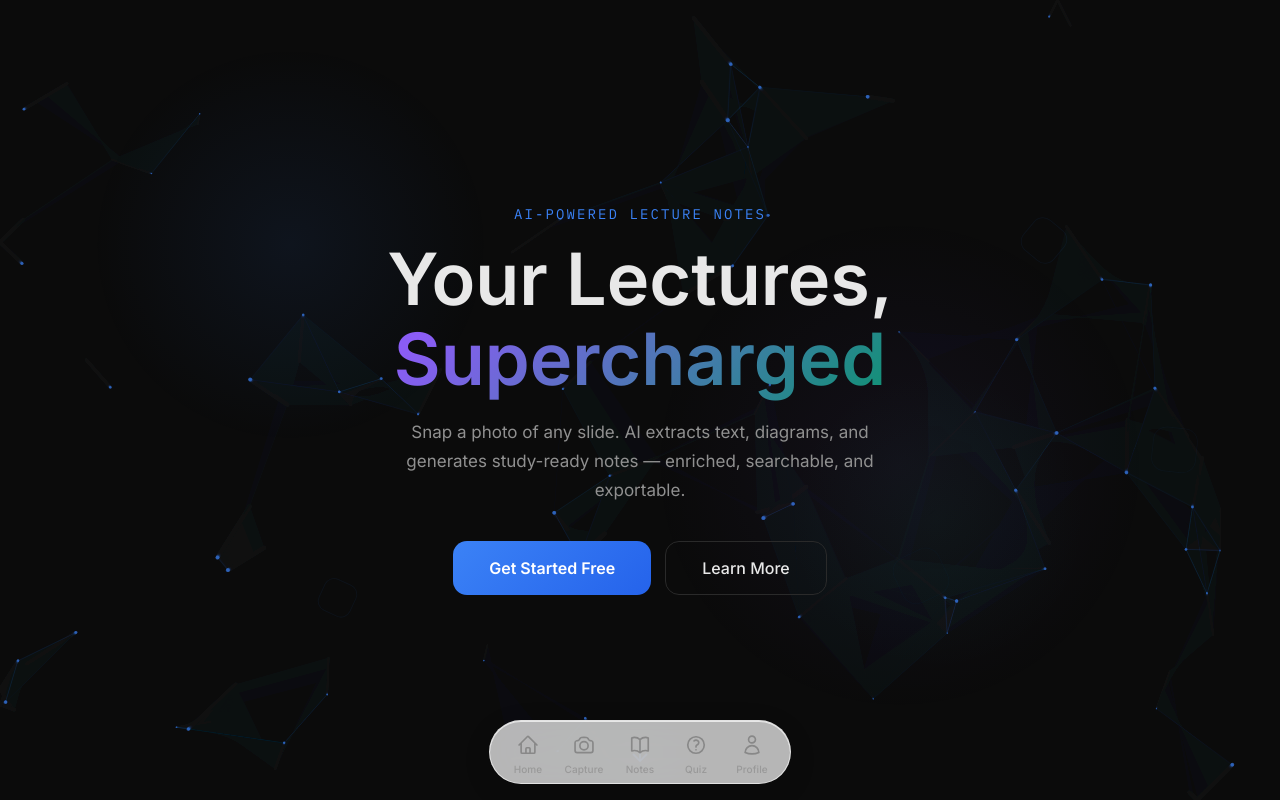
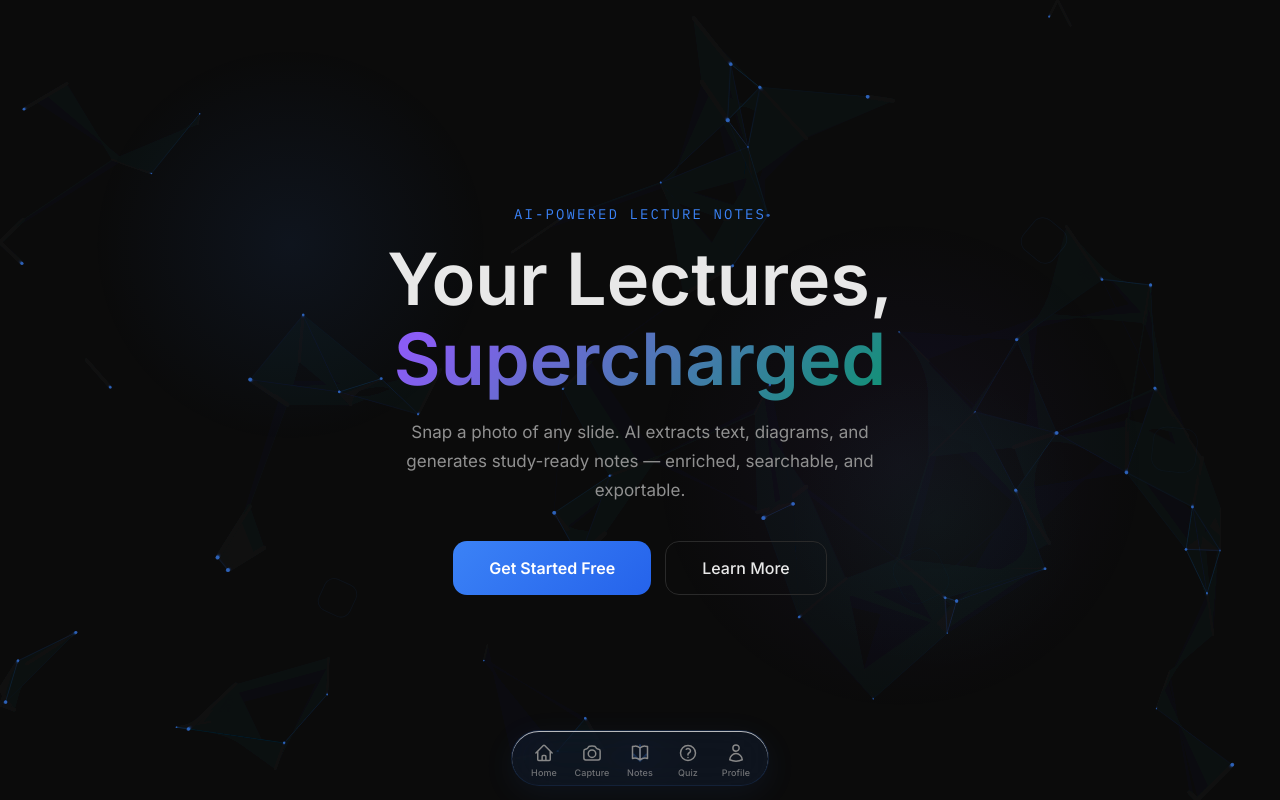
Before and after one commit to ShlokSathwara2/Lecturn, a Next.js app in the folder app/: page / in a window 1280 px wide. Shown: the top 800 px of the page. Built offline with nearby package versions, Linux system fonts and the light colour scheme; no server answers.

Commit message:
feat: adaptive accent colors for nav + touch particles, smaller glass pill

```diff
--- a/app/src/app/capture/page.tsx
+++ b/app/src/app/capture/page.tsx
@@ -10,6 +10,7 @@ import { queueCapture } from "@/lib/offline-queue"
 import { useOnlineStatus } from "@/lib/useOnlineStatus"
 import { audioNotes as audioNotesApi } from "@/lib/api"
 import { motion, AnimatePresence } from "framer-motion"
+import { usePageAccent } from "@/lib/AccentContext"
 
 interface Subject { id: string; name: string }
 interface Chapter { id: string; subject_id: string; title: string }
@@ -68,6 +69,7 @@ export default function CapturePage() {
   const router = useRouter()
   const fileRef = useRef<HTMLInputElement>(null)
   const supabase = createClient()
+  usePageAccent("#10b981")
   const online = useOnlineStatus()
 
   const [user, setUser] = useState<any>(null)
--- a/app/src/app/dashboard/page.tsx
+++ b/app/src/app/dashboard/page.tsx
@@ -7,6 +7,7 @@ import { subjects as subjectsApi, chapters as chaptersApi, captures as capturesA
 import { getQueue, removeFromQueue } from "@/lib/offline-queue"
 import { useOnlineStatus } from "@/lib/useOnlineStatus"
 import { motion, AnimatePresence } from "framer-motion"
+import { usePageAccent } from "@/lib/AccentContext"
 
 interface Subject { id: string; name: string }
 interface Chapter { id: string; subject_id: string; title: string; created_at: string }
@@ -136,6 +137,7 @@ const itemVariants = {
 export default function DashboardPage() {
   const router = useRouter()
   const supabase = createClient()
+  usePageAccent("#3b82f6")
 
   const [subjects, setSubjects] = useState<Subject[]>([])
   const [expandedSubject, setExpandedSubject] = useState<string | null>(null)
--- a/app/src/app/notes/page.tsx
+++ b/app/src/app/notes/page.tsx
@@ -5,6 +5,7 @@ import { useRouter } from "next/navigation"
 import { createClient } from "@/lib/supabase"
 import { subjects as subjectsApi, chapters as chaptersApi, captures as capturesApi } from "@/lib/api"
 import { motion, AnimatePresence } from "framer-motion"
+import { usePageAccent } from "@/lib/AccentContext"
 
 interface Subject { id: string; name: string }
 interface Chapter { id: string; subject_id: string; title: string; created_at: string }
@@ -71,6 +72,7 @@ const itemVariants = {
 export default function NotesPage() {
   const router = useRouter()
   const supabase = createClient()
+  usePageAccent("#8b5cf6")
 
   const [subjects, setSubjects] = useState<Subject[]>([])
   const [expandedSubject, setExpandedSubject] = useState<string | null>(null)
--- a/app/src/app/profile/page.tsx
+++ b/app/src/app/profile/page.tsx
@@ -5,6 +5,7 @@ import { useRouter } from "next/navigation"
 import { createClient } from "@/lib/supabase"
 import { subjects as subjectsApi, chapters as chaptersApi, captures as capturesApi } from "@/lib/api"
 import { motion } from "framer-motion"
+import { usePageAccent } from "@/lib/AccentContext"
 
 function ParticleField() {
   const canvasRef = useRef<HTMLCanvasElement>(null)
@@ -68,6 +69,7 @@ const itemVariants = {
 export default function ProfilePage() {
   const router = useRouter()
   const supabase = createClient()
+  usePageAccent("#ec4899")
 
   const [user, setUser] = useState<any>(null)
   const [loading, setLoading] = useState(true)
--- a/app/src/app/quiz/page.tsx
+++ b/app/src/app/quiz/page.tsx
@@ -5,6 +5,7 @@ import { useRouter } from "next/navigation"
 import { createClient } from "@/lib/supabase"
 import { subjects as subjectsApi, chapters as chaptersApi, captures as capturesApi } from "@/lib/api"
 import { motion, AnimatePresence } from "framer-motion"
+import { usePageAccent } from "@/lib/AccentContext"
 
 interface Subject { id: string; name: string }
 interface Chapter { id: string; subject_id: string; title: string; created_at: string }
@@ -62,6 +63,7 @@ function ParticleField() {
 export default function QuizPage() {
   const router = useRouter()
   const supabase = createClient()
+  usePageAccent("#f59e0b")
 
   const [subjects, setSubjects] = useState<Subject[]>([])
   const [selectedSubject, setSelectedSubject] = useState<Subject | null>(null)
--- a/app/src/components/BottomNav.tsx
+++ b/app/src/components/BottomNav.tsx
@@ -3,6 +3,7 @@
 import { usePathname } from "next/navigation"
 import Link from "next/link"
 import { motion } from "framer-motion"
+import { useAccent } from "@/lib/AccentContext"
 
 const TABS = [
   { path: "/dashboard", label: "Home", icon: HomeIcon },
@@ -14,6 +15,11 @@ const TABS = [
 
 export default function BottomNav() {
   const pathname = usePathname()
+  const { color } = useAccent()
+
+  const r = parseInt(color.slice(1, 3), 16)
+  const g = parseInt(color.slice(3, 5), 16)
+  const b = parseInt(color.slice(5, 7), 16)
 
   return (
     <motion.nav
@@ -21,25 +27,46 @@ export default function BottomNav() {
       animate={{ y: 0, opacity: 1 }}
       transition={{ delay: 0.3, type: "spring", stiffness: 300, damping: 30 }}
       className="bottom-nav"
+      style={{
+        background: `rgba(${r}, ${g}, ${b}, 0.08)`,
+        borderColor: `rgba(${r}, ${g}, ${b}, 0.12)`,
+        boxShadow: `0 8px 32px rgba(${r}, ${g}, ${b}, 0.08), 0 2px 8px rgba(0,0,0,0.04), inset 0 1px 0 rgba(255,255,255,0.7)`,
+      }}
     >
       {TABS.map((tab) => {
         const active = pathname === tab.path || pathname.startsWith(tab.path + "/")
         return (
           <Link key={tab.path} href={tab.path} style={{ flex: 1, display: "flex", justifyContent: "center", textDecoration: "none" }}>
-            <motion.div whileTap={{ scale: 0.9 }} className="bottom-nav-item-inner">
-              <div className={`bottom-nav-icon ${active ? "active" : ""}`}>
+            <motion.div whileTap={{ scale: 0.85 }} className="bottom-nav-item-inner">
+              <motion.div
+                className="bottom-nav-icon"
+                animate={{ color: active ? color : "#888" }}
+                transition={{ duration: 0.25 }}
+              >
                 {active && (
                   <motion.div
-                    layoutId="nav-pill"
+                    layoutId="nav-glass"
                     className="nav-active-pill"
+                    style={{
+                      background: `rgba(${r}, ${g}, ${b}, 0.12)`,
+                      borderColor: `rgba(${r}, ${g}, ${b}, 0.2)`,
+                      boxShadow: `0 4px 16px rgba(${r}, ${g}, ${b}, 0.15), inset 0 1px 0 rgba(255,255,255,0.8), inset 0 -1px 0 rgba(0,0,0,0.03)`,
+                    }}
                     transition={{ type: "spring", stiffness: 500, damping: 35 }}
                   />
                 )}
                 <tab.icon />
-              </div>
-              <span className={`bottom-nav-label ${active ? "active" : ""}`}>
+              </motion.div>
+              <motion.span
+                className="bottom-nav-label"
+                animate={{
+                  color: active ? color : "#999",
+                  opacity: active ? 1 : 0.7,
+                }}
+                transition={{ duration: 0.25 }}
+              >
                 {tab.label}
-              </span>
+              </motion.span>
             </motion.div>
           </Link>
         )
@@ -50,7 +77,7 @@ export default function BottomNav() {
 
 function HomeIcon() {
   return (
-    <svg width="22" height="22" fill="none" viewBox="0 0 24 24" stroke="currentColor" strokeWidth={1.8}>
+    <svg width="20" height="20" fill="none" viewBox="0 0 24 24" stroke="currentColor" strokeWidth={1.8}>
       <path strokeLinecap="round" strokeLinejoin="round" d="M2.25 12l8.954-8.955a1.126 1.126 0 011.591 0L21.75 12M4.5 9.75v10.125c0 .621.504 1.125 1.125 1.125H9.75v-4.875c0-.621.504-1.125 1.125-1.125h2.25c.621 0 1.125.504 1.125 1.125V21h4.125c.621 0 1.125-.504 1.125-1.125V9.75M8.25 21h8.25" />
     </svg>
   )
@@ -58,7 +85,7 @@ function HomeIcon() {
 
 function CameraIcon() {
   return (
-    <svg width="22" height="22" fill="none" viewBox="0 0 24 24" stroke="currentColor" strokeWidth={1.8}>
+    <svg width="20" height="20" fill="none" viewBox="0 0 24 24" stroke="currentColor" strokeWidth={1.8}>
       <path strokeLinecap="round" strokeLinejoin="round" d="M6.827 6.175A2.31 2.31 0 015.186 7.23c-.38.054-.757.112-1.134.175C2.999 7.58 2.25 8.507 2.25 9.574V18a2.25 2.25 0 002.25 2.25h15A2.25 2.25 0 0021.75 18V9.574c0-1.067-.75-1.994-1.802-2.169a47.865 47.865 0 00-1.134-.175 2.31 2.31 0 01-1.64-1.055l-.822-1.316a2.192 2.192 0 00-1.736-1.039 48.774 48.774 0 00-5.232 0 2.192 2.192 0 00-1.736 1.039l-.821 1.316z" />
       <path strokeLinecap="round" strokeLinejoin="round" d="M16.5 12.75a4.5 4.5 0 11-9 0 4.5 4.5 0 019 0z" />
     </svg>
@@ -67,7 +94,7 @@ function CameraIcon() {
 
 function NotesIcon() {
   return (
-    <svg width="22" height="22" fill="none" viewBox="0 0 24 24" stroke="currentColor" strokeWidth={1.8}>
+    <svg width="20" height="20" fill="none" viewBox="0 0 24 24" stroke="currentColor" strokeWidth={1.8}>
       <path strokeLinecap="round" strokeLinejoin="round" d="M12 6.042A8.967 8.967 0 006 3.75c-1.052 0-2.062.18-3 .512v14.25A8.987 8.987 0 016 18c2.305 0 4.408.867 6 2.292m0-14.25a8.966 8.966 0 016-2.292c1.052 0 2.062.18 3 .512v14.25A8.987 8.987 0 0018 18a8.967 8.967 0 00-6 2.292m0-14.25v14.25" />
     </svg>
   )
@@ -75,7 +102,7 @@ function NotesIcon() {
 
 function QuizIcon() {
   return (
-    <svg width="22" height="22" fill="none" viewBox="0 0 24 24" stroke="currentColor" strokeWidth={1.8}>
+    <svg width="20" height="20" fill="none" viewBox="0 0 24 24" stroke="currentColor" strokeWidth={1.8}>
       <path strokeLinecap="round" strokeLinejoin="round" d="M9.879 7.519c1.171-1.025 3.071-1.025 4.242 0 1.172 1.025 1.172 2.687 0 3.712-.203.179-.43.326-.67.442-.745.361-1.45.999-1.45 1.827v.75M21 12a9 9 0 11-18 0 9 9 0 0118 0zm-9 5.25h.008v.008H12v-.008z" />
     </svg>
   )
@@ -83,7 +110,7 @@ function QuizIcon() {
 
 function ProfileIcon() {
   return (
-    <svg width="22" height="22" fill="none" viewBox="0 0 24 24" stroke="currentColor" strokeWidth={1.8}>
+    <svg width="20" height="20" fill="none" viewBox="0 0 24 24" stroke="currentColor" strokeWidth={1.8}>
       <path strokeLinecap="round" strokeLinejoin="round" d="M15.75 6a3.75 3.75 0 11-7.5 0 3.75 3.75 0 017.5 0zM4.501 20.118a7.5 7.5 0 0114.998 0A17.933 17.933 0 0112 21.75c-2.676 0-5.216-.584-7.499-1.632z" />
     </svg>
   )
--- a/app/src/components/PWAWrapper.tsx
+++ b/app/src/components/PWAWrapper.tsx
@@ -2,13 +2,14 @@
 import PWARegister from "@/components/PWARegister"
 import BottomNav from "@/components/BottomNav"
 import TouchParticles from "@/components/TouchParticles"
+import { AccentProvider } from "@/lib/AccentContext"
 
 export default function PWAClientWrapper() {
   return (
-    <>
+    <AccentProvider>
       <PWARegister />
       <TouchParticles />
       <BottomNav />
-    </>
+    </AccentProvider>
   )
 }
--- a/app/src/components/TouchParticles.tsx
+++ b/app/src/components/TouchParticles.tsx
@@ -1,6 +1,7 @@
 "use client"
 
 import { useRef, useEffect, useCallback } from "react"
+import { useAccent } from "@/lib/AccentContext"
 
 interface Particle {
   x: number
@@ -11,44 +12,31 @@ interface Particle {
   maxLife: number
   color: string
   size: number
-  rotation: number
-  rotationSpeed: number
 }
-
-const COLORS = [
-  "#3b82f6",
-  "#f59e0b",
-  "#8b5cf6",
-  "#10b981",
-  "#ef4444",
-  "#06b6d4",
-  "#ec4899",
-  "#84cc16",
-  "#f97316",
-  "#6366f1",
-]
 
 let activeParticles: Particle[] = []
 let animFrame: number | null = null
 
-function randomColor() {
-  return COLORS[Math.floor(Math.random() * COLORS.length)]
+function hexToRgb(hex: string) {
+  const r = parseInt(hex.slice(1, 3), 16)
+  const g = parseInt(hex.slice(3, 5), 16)
+  const b = parseInt(hex.slice(5, 7), 16)
+  return { r, g, b }
 }
 
-function spawnParticle(x: number, y: number) {
+function spawnParticle(x: number, y: number, color: string) {
   const angle = Math.random() * Math.PI * 2
-  const speed = 0.3 + Math.random() * 1.2
+  const speed = 0.4 + Math.random() * 1.0
+  const rgb = hexToRgb(color)
   activeParticles.push({
     x,
     y,
     vx: Math.cos(angle) * speed,
-    vy: Math.sin(angle) * speed - 0.5,
+    vy: Math.sin(angle) * speed - 0.3,
     life: 1,
-    maxLife: 0.6 + Math.random() * 0.6,
-    color: randomColor(),
-    size: 2 + Math.random() * 4,
-    rotation: Math.random() * 360,
-    rotationSpeed: (Math.random() - 0.5) * 6,
+    maxLife: 0.5 + Math.random() * 0.5,
+    color: `rgba(${rgb.r},${rgb.g},${rgb.b},`,
+    size: 2 + Math.random() * 3,
   })
 }
 
@@ -56,6 +44,7 @@ export default function TouchParticles() {
   const canvasRef = useRef<HTMLCanvasElement>(null)
   const pointerDown = useRef(false)
   const lastPos = useRef({ x: 0, y: 0 })
+  const { color } = useAccent()
 
   const tick = useCallback(() => {
     const canvas = canvasRef.current
@@ -69,25 +58,24 @@ export default function TouchParticles() {
       const p = activeParticles[i]
       p.x += p.vx
       p.y += p.vy
-      p.vy += 0.02
-      p.life -= 0.016 / p.maxLife
-      p.rotation += p.rotationSpeed
+      p.vy += 0.015
+      p.life -= 0.02 / p.maxLife
 
       if (p.life <= 0) {
         activeParticles.splice(i, 1)
         continue
       }
 
-      const alpha = Math.max(0, p.life)
+      const alpha = Math.max(0, p.life * 0.7)
+      const blur = (1 - p.life) * 6
       ctx.save()
+      ctx.filter = `blur(${blur}px)`
       ctx.globalAlpha = alpha
-      ctx.translate(p.x, p.y)
-      ctx.rotate((p.rotation * Math.PI) / 180)
-      ctx.fillStyle = p.color
-      ctx.shadowColor = p.color
-      ctx.shadowBlur = 6 * alpha
+      ctx.fillStyle = p.color + "0.9)"
+      ctx.shadowColor = p.color + "0.5)"
+      ctx.shadowBlur = 8
       ctx.beginPath()
-      ctx.roundRect(-p.size / 2, -p.size / 2, p.size, p.size, 1)
+      ctx.arc(p.x, p.y, p.size * (0.5 + p.life * 0.5), 0, Math.PI * 2)
       ctx.fill()
       ctx.restore()
     }
@@ -114,7 +102,7 @@ export default function TouchParticles() {
       if (e.pointerType === "mouse" && e.button !== 0) return
       pointerDown.current = true
       lastPos.current = { x: e.clientX, y: e.clientY }
-      for (let i = 0; i < 4; i++) spawnParticle(e.clientX, e.clientY)
+      for (let i = 0; i < 3; i++) spawnParticle(e.clientX, e.clientY, color)
       if (!animFrame) animFrame = requestAnimationFrame(tick)
     }
 
@@ -123,13 +111,10 @@ export default function TouchParticles() {
       const dx = e.clientX - lastPos.current.x
       const dy = e.clientY - lastPos.current.y
       const dist = Math.sqrt(dx * dx + dy * dy)
-      const count = Math.min(3, Math.max(1, Math.floor(dist / 8)))
+      const count = Math.min(2, Math.max(1, Math.floor(dist / 10)))
       for (let i = 0; i < count; i++) {
         const t = i / count
-        spawnParticle(
-          lastPos.current.x + dx * t,
-          lastPos.current.y + dy * t
-        )
+        spawnParticle(lastPos.current.x + dx * t, lastPos.current.y + dy * t, color)
       }
       lastPos.current = { x: e.clientX, y: e.clientY }
     }
@@ -151,7 +136,7 @@ export default function TouchParticles() {
       document.removeEventListener("pointercancel", onPointerUp)
       if (animFrame) cancelAnimationFrame(animFrame)
     }
-  }, [tick])
+  }, [tick, color])
 
   return (
     <canvas
--- /dev/null
+++ b/app/src/lib/AccentContext.tsx
@@ -0,0 +1,31 @@
+"use client"
+
+import { createContext, useContext, useState, useEffect } from "react"
+
+type AccentContext = {
+  color: string
+  setColor: (c: string) => void
+}
+
+const AccentCtx = createContext<AccentContext>({ color: "#3b82f6", setColor: () => {} })
+
+export function AccentProvider({ children }: { children: React.ReactNode }) {
+  const [color, setColor] = useState("#3b82f6")
+  return (
+    <AccentCtx.Provider value={{ color, setColor }}>
+      {children}
+    </AccentCtx.Provider>
+  )
+}
+
+export function useAccent() {
+  return useContext(AccentCtx)
+}
+
+export function usePageAccent(color: string) {
+  const { setColor } = useAccent()
+  useEffect(() => {
+    setColor(color)
+    return () => setColor("#3b82f6")
+  }, [color, setColor])
+}
--- a/app/src/styles/globals.css
+++ b/app/src/styles/globals.css
@@ -82,34 +82,30 @@ input, textarea {
 /* Bottom navigation bar - floating glass pill */
 .bottom-nav {
   position: fixed;
-  bottom: 16px;
+  bottom: 14px;
   left: 0;
   right: 0;
   margin: 0 auto;
   width: fit-content;
-  height: 64px;
+  height: 56px;
   background: rgba(240, 240, 240, 0.75);
   backdrop-filter: blur(24px) saturate(1.4);
   -webkit-backdrop-filter: blur(24px) saturate(1.4);
   border: 1px solid rgba(255, 255, 255, 0.6);
-  border-radius: 32px;
+  border-radius: 28px;
   display: flex;
   align-items: center;
-  padding: 0 10px;
+  padding: 0 8px;
   z-index: 1000;
-  box-shadow:
-    0 8px 32px rgba(0, 0, 0, 0.08),
-    0 2px 8px rgba(0, 0, 0, 0.04),
-    inset 0 1px 0 rgba(255, 255, 255, 0.7);
 }
 
 .bottom-nav-item-inner {
   display: flex;
   flex-direction: column;
   align-items: center;
-  gap: 2px;
-  padding: 6px 0;
-  min-width: 56px;
+  gap: 1px;
+  padding: 4px 0;
+  min-width: 48px;
   cursor: pointer;
 }
 
@@ -118,53 +114,44 @@ input, textarea {
   align-items: center;
   justify-content: center;
   color: #888;
-  width: 40px;
-  height: 32px;
-  border-radius: 16px;
+  width: 36px;
+  height: 28px;
+  border-radius: 14px;
   position: relative;
   transition: color 0.25s ease;
-}
-
-.bottom-nav-icon.active {
-  color: #1a1a1a;
 }
 
 .nav-active-pill {
   position: absolute;
   inset: 0;
-  border-radius: 16px;
-  background: rgba(255, 255, 255, 0.55);
+  border-radius: 14px;
+  background: rgba(59, 130, 246, 0.12);
   backdrop-filter: blur(12px) saturate(1.6);
   -webkit-backdrop-filter: blur(12px) saturate(1.6);
-  border: 1px solid rgba(255, 255, 255, 0.8);
+  border: 1px solid rgba(59, 130, 246, 0.2);
   box-shadow:
-    0 4px 16px rgba(59, 130, 246, 0.12),
-    0 1px 4px rgba(0, 0, 0, 0.06),
-    inset 0 1px 0 rgba(255, 255, 255, 0.9),
+    0 4px 16px rgba(59, 130, 246, 0.15),
+    inset 0 1px 0 rgba(255, 255, 255, 0.8),
     inset 0 -1px 0 rgba(0, 0, 0, 0.03);
 }
 
 .bottom-nav-icon svg {
   position: relative;
   z-index: 1;
-  width: 22px;
-  height: 22px;
+  width: 20px;
+  height: 20px;
 }
 
 .bottom-nav-label {
-  font-size: 10px;
+  font-size: 9px;
   font-weight: 500;
   color: #999;
   transition: color 0.25s ease;
   letter-spacing: 0.01em;
-}
-
-.bottom-nav-label.active {
-  color: #1a1a1a;
-  font-weight: 600;
+  line-height: 1;
 }
 
 /* Page wrapper with bottom nav padding */
 .page-with-nav {
-  padding-bottom: 90px;
+  padding-bottom: 84px;
 }
```
